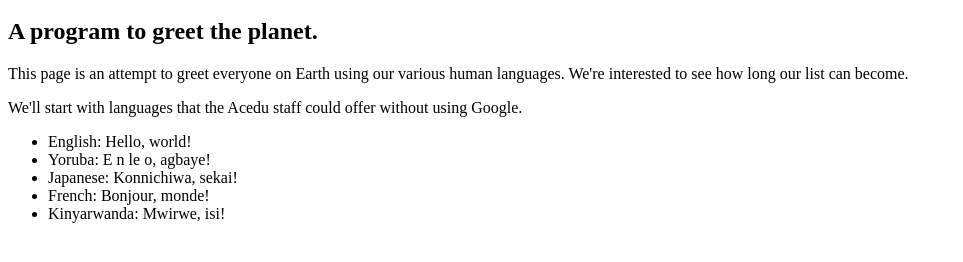
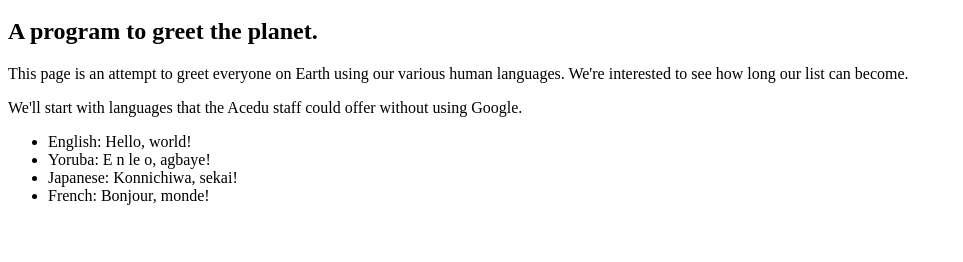
Before and after one commit to SAMODMUKADAM21/Languages, a plain HTML site: page index.html in a window 1280 px wide. Shown: the part 48-310 px from the top of the page, without its empty margins (0-963 px from the left). Drawn offline with Linux system fonts and the light colour scheme.

Commit message:
Remove a line for testing

```diff
--- a/index.html
+++ b/index.html
@@ -10,5 +10,4 @@
   <li> Yoruba: E n le o, agbaye! </li>
   <li> Japanese: Konnichiwa, sekai! </li>
   <li> French: Bonjour, monde! </li>
-  <li> Kinyarwanda: Mwirwe, isi! </li>
 </ul>
```
